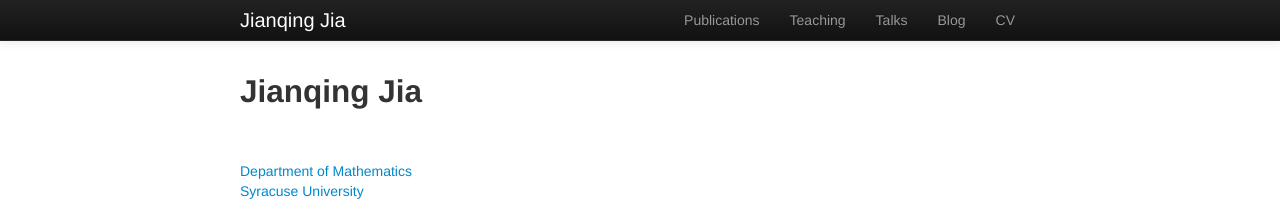
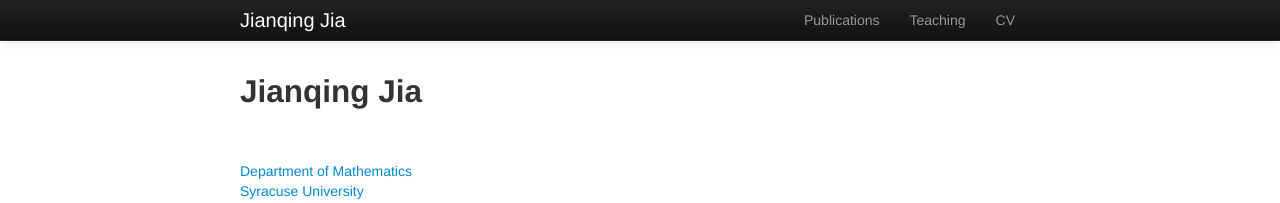
Before and after one commit to jjasonjia/jjasonjia.github.io, a Jekyll site: the page built from index.md, in a window 1280 px wide. Shown: the top 203 px of the page. Built offline with Jekyll 4.4.1, drawn with Linux system fonts in a browser that asks for light colours.

Commit message:
Update default.html

```diff
--- a/_includes/themes/twitter/default.html
+++ b/_includes/themes/twitter/default.html
@@ -37,8 +37,8 @@
 			  <ul class="nav">
 				  <li><a href="{{ BASE_PATH }}/pages/publications.html">Publications</a></li>
 				  <li><a href="{{ BASE_PATH }}/pages/courses.html">Teaching</a></li>
-				  <li><a href="{{ BASE_PATH }}/pages/talks.html">Talks</a></li>
-				  <li><a href="{{ BASE_PATH }}/pages/404.html">Blog</a></li>
+<!-- 				  <li><a href="{{ BASE_PATH }}/pages/talks.html">Talks</a></li>
+				  <li><a href="{{ BASE_PATH }}/pages/404.html">Blog</a></li> -->
 				  <!-- <li><a href="{{ BASE_PATH }}/blog">Blog</a></li> -->
 				  <li><a href="{{ BASE_PATH }}/static/CV_Cheng_Zhang.pdf">CV</a></li>
 			  </ul>
```
